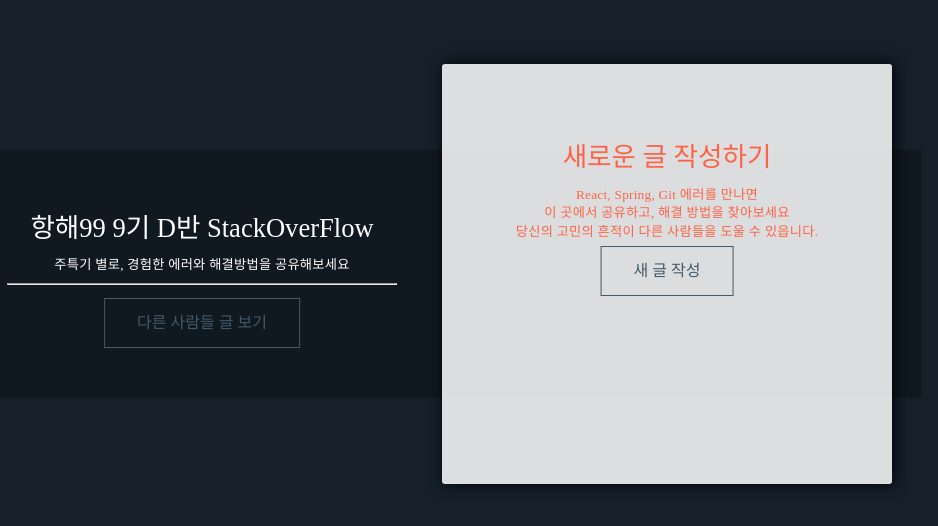
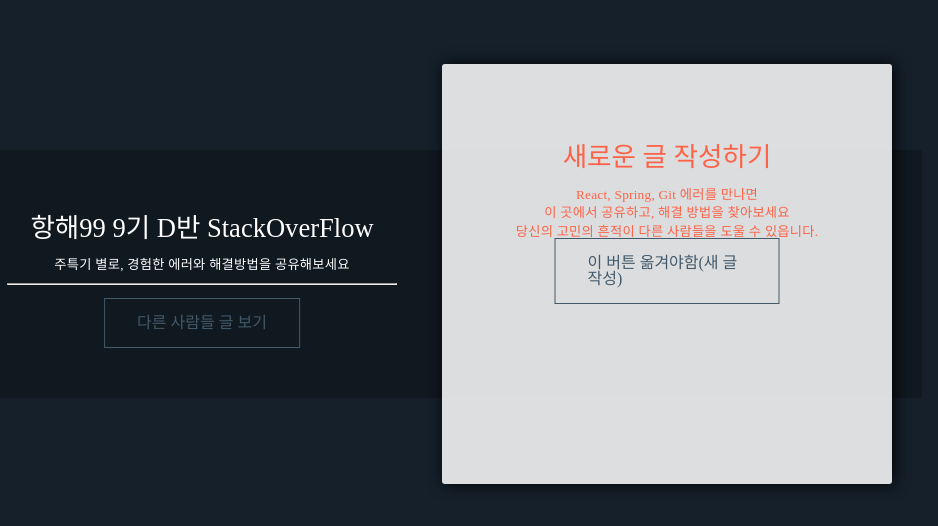
Before and after one commit to Sunghoman/todolist, a React (Create React App) app: page / in a window 1280 px wide. Shown: the part 126-652 px from the top of the page, without its empty margins (198-1136 px from the left). Built offline with nearby package versions, Linux system fonts and the light colour scheme; a web font is replaced by a local one.

Commit message:
메인 페이지 버튼 옮겨야함

```diff
--- a/src/components/todoList/Main.jsx
+++ b/src/components/todoList/Main.jsx
@@ -31,7 +31,7 @@
             이 곳에서 공유하고, 해결 방법을 찾아보세요<br/>
             당신의 고민의 흔적이 다른 사람들을 도울 수 있읍니다.<br/>
           </MainText>
-          <MainLink to="/list">새 글 작성</MainLink>
+          <MainLink to="/list">이 버튼 옮겨야함(새 글 작성)</MainLink>
         </MainFront>
 
       </MainContainer>
```
